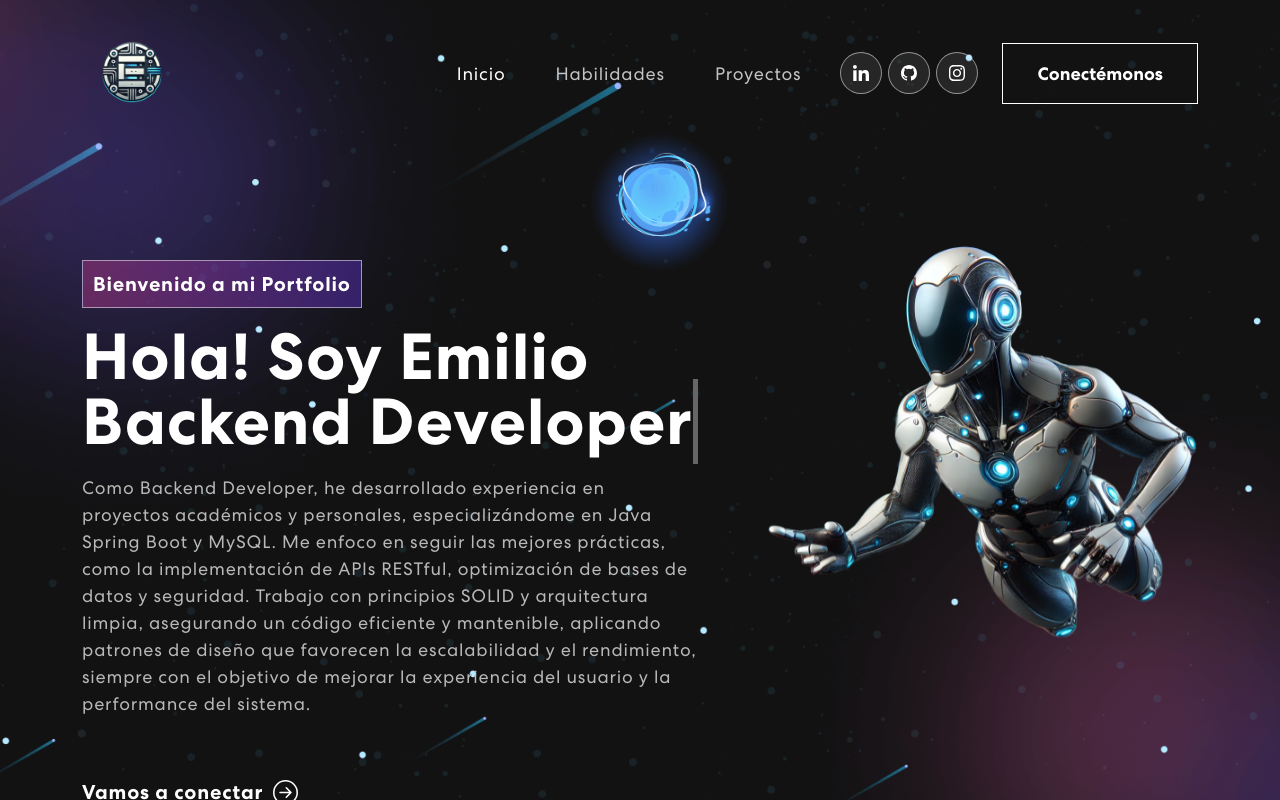
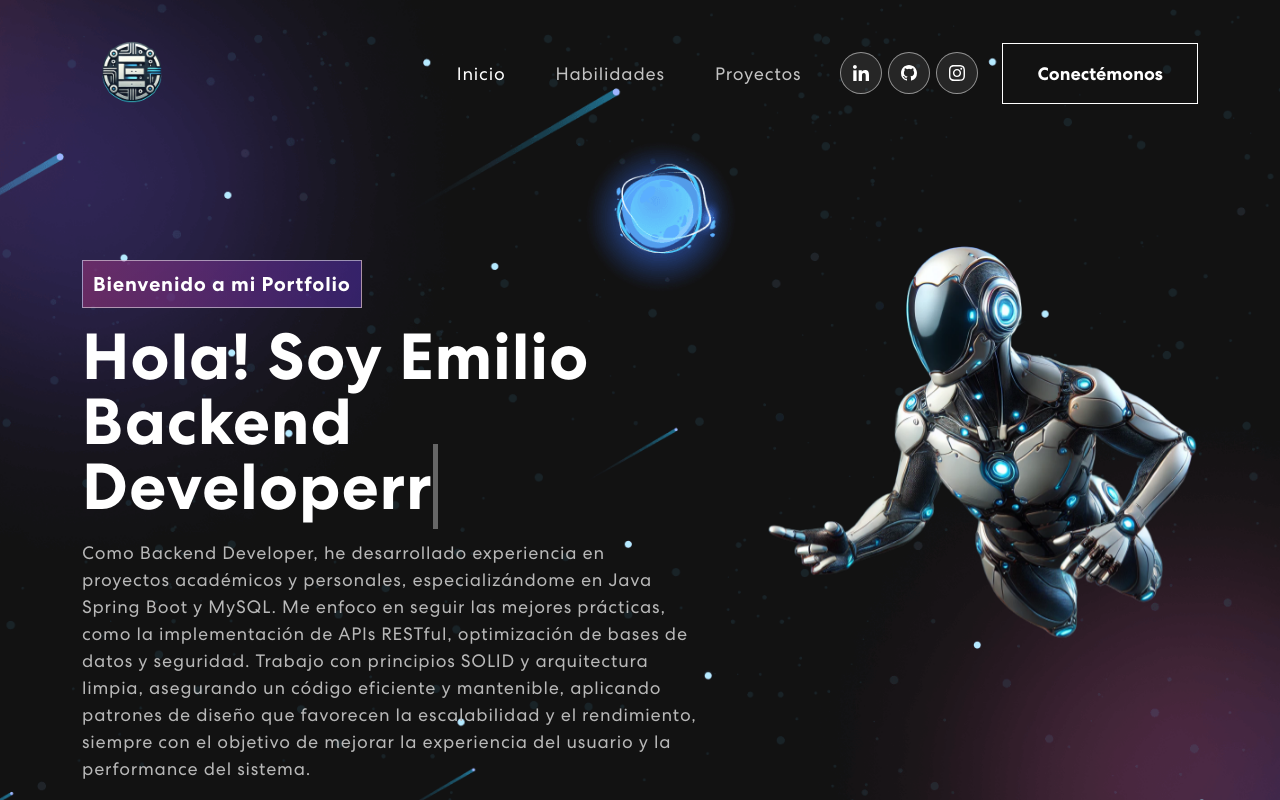
Before and after one commit to EmiFunes91/Portfolio-Personal, a React (Create React App) app: page / in a window 1280 px wide. Shown: the top 800 px of the page. Built offline with nearby package versions, Linux system fonts and the light colour scheme; no server answers.

Commit message:
probando commit

```diff
--- a/src/components/Banner.js
+++ b/src/components/Banner.js
@@ -12,7 +12,7 @@ export const Banner = () => {
   const [text, setText] = useState('');
   const [delta, setDelta] = useState(300 - Math.random() * 100);
   const [index, setIndex] = useState(1);
-  const toRotate = [ "Backend Developer" ];
+  const toRotate = [ "Backend Developerr" ];
   const period = 2000;
 
   useEffect(() => {
```
